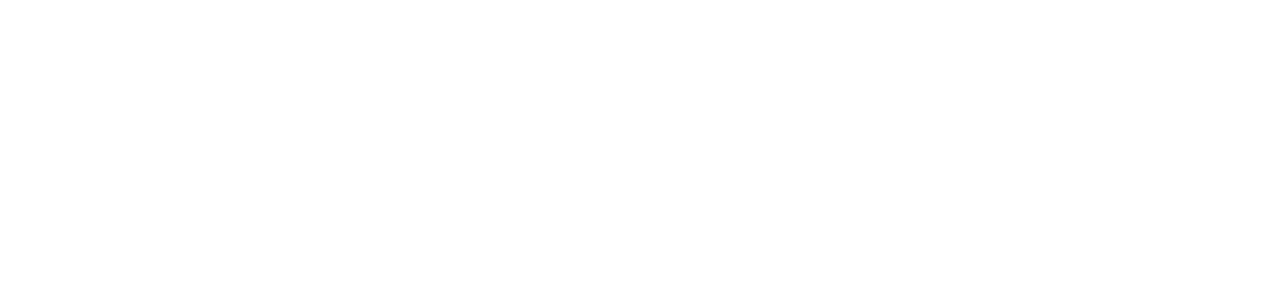
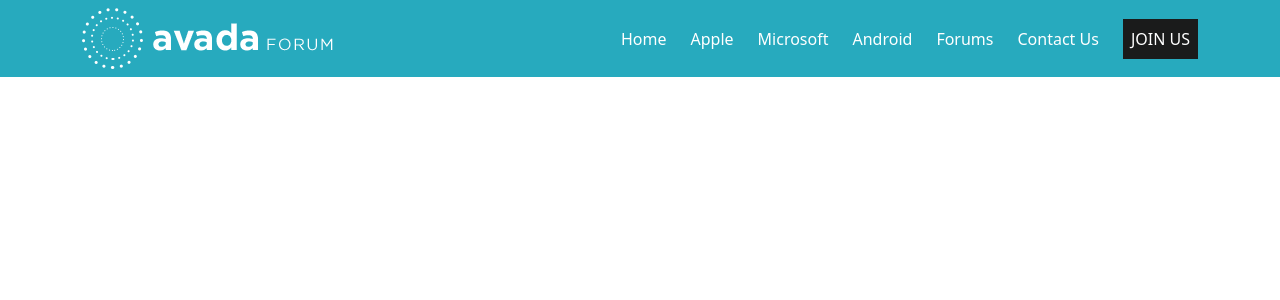
Before and after one commit to edoardorizzo/proj-html-vuejs, a Vue app: page / in a window 1280 px wide. Shown: the top 300 px of the page. Built offline with nearby package versions, Linux system fonts and the light colour scheme.

Commit message:
addd siteheader comp

```diff
--- a/src/App.vue
+++ b/src/App.vue
@@ -1,18 +1,32 @@
-
 <script>
+import { state } from './state';
+import SiteHeader from './components/SiteHeader.vue';
 export default {
-
+  components: {
+    SiteHeader,
+  },
+  data(){
+    return{
+      state,
+    }
+  }
 }
 </script>
 
 
 <template>
-  <div>
+  <SiteHeader></SiteHeader>
 
-  </div>
+
+  <main></main>
+
+
+  <footer></footer>
 </template>
 
 
 
 <style lang="scss" scoped>
+
+
 </style>
--- /dev/null
+++ b/src/components/SiteHeader.vue
@@ -0,0 +1,48 @@
+<script>
+import { state } from '../state';
+export default {
+    name: 'SiteHeader',
+    data() {
+        return {
+            state,
+        }
+    }
+}
+</script>
+
+
+<template>
+    <header>
+        <div class="container d-flex justify-content-between align-items-center pt-2 pb-2">
+            <div class="left_container">
+                <div class="header_logo">
+                    <img class="w-100" src="/img/logo.png" alt="">
+                </div>
+            </div>
+            <div class="right_container d-flex justify-content-center align-items-center">
+                <div class="navbar d-flex justify-content-center align-items-center">
+                    <a v-for="voice in state.voices" class="text-decoration-none ms-4" href=""> {{ voice }}</a>
+                    <button class="ms-4 border-0 p-2">JOIN US</button>
+                </div>
+            </div>
+        </div>
+    </header>
+</template>
+
+
+<style lang="scss" scoped>
+@use '../partials/partials.scss' as *;
+
+header {
+    background-color: $azure;
+
+    a {
+        color: $white;
+    }
+
+    button {
+        background-color: $black;
+        color: $white;
+    }
+}
+</style>
--- a/src/partials/partials.scss
+++ b/src/partials/partials.scss
@@ -0,0 +1,3 @@
+$azure: #27aabe;
+$white: #ffffff;
+$black: #1a1b1b;
--- /dev/null
+++ b/src/state.js
@@ -0,0 +1,5 @@
+import { reactive } from 'vue'
+
+export const state = reactive({
+    voices: ['Home', 'Apple', 'Microsoft', 'Android', 'Forums', 'Contact Us'],
+})
--- a/src/style.scss
+++ b/src/style.scss
@@ -1,89 +1,2 @@
-:root {
-  font-family: Inter, system-ui, Avenir, Helvetica, Arial, sans-serif;
-  line-height: 1.5;
-  font-weight: 400;
-
-  color-scheme: light dark;
-  color: rgba(255, 255, 255, 0.87);
-  background-color: #242424;
-
-  font-synthesis: none;
-  text-rendering: optimizeLegibility;
-  -webkit-font-smoothing: antialiased;
-  -moz-osx-font-smoothing: grayscale;
-  -webkit-text-size-adjust: 100%;
-}
-
-a {
-  font-weight: 500;
-  color: #646cff;
-  text-decoration: inherit;
-}
-a:hover {
-  color: #535bf2;
-}
-
-a {
-  font-weight: 500;
-  color: #646cff;
-  text-decoration: inherit;
-}
-a:hover {
-  color: #535bf2;
-}
-
-body {
-  margin: 0;
-  display: flex;
-  place-items: center;
-  min-width: 320px;
-  min-height: 100vh;
-}
-
-h1 {
-  font-size: 3.2em;
-  line-height: 1.1;
-}
-
-button {
-  border-radius: 8px;
-  border: 1px solid transparent;
-  padding: 0.6em 1.2em;
-  font-size: 1em;
-  font-weight: 500;
-  font-family: inherit;
-  background-color: #1a1a1a;
-  cursor: pointer;
-  transition: border-color 0.25s;
-}
-button:hover {
-  border-color: #646cff;
-}
-button:focus,
-button:focus-visible {
-  outline: 4px auto -webkit-focus-ring-color;
-}
-
-.card {
-  padding: 2em;
-}
-
-#app {
-  max-width: 1280px;
-  margin: 0 auto;
-  padding: 2rem;
-  text-align: center;
-}
-
-@media (prefers-color-scheme: light) {
-  :root {
-    color: #213547;
-    background-color: #ffffff;
-  }
-  a:hover {
-    color: #747bff;
-  }
-  button {
-    background-color: #f9f9f9;
-  }
-}
+@use '../node_modules/bootstrap/scss/bootstrap.scss';
+@use './partials/partials.scss' as *;
```
